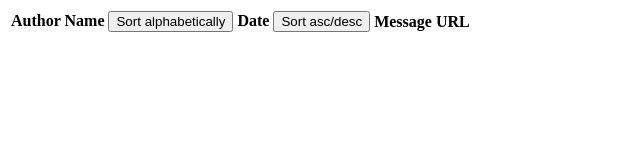
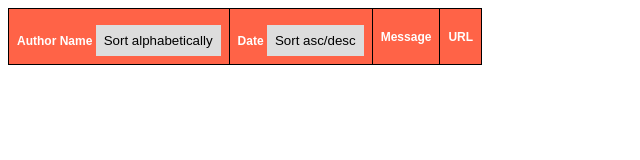
Before and after one commit to MandSolo/sorted-data-table, a plain HTML site: page index.html in a window 1280 px wide. Shown: the whole page, without its empty margins (0-640 px from the left). Drawn offline with Linux system fonts and the light colour scheme; no server answers.

Commit message:
style: add styles

```diff
--- a/index.html
+++ b/index.html
@@ -11,7 +11,7 @@
 
   <body>
     <div class="container">
-      <table id="table">
+      <table id="commits">
         <thead>
           <tr>
             <th>
--- a/scripts/main.js
+++ b/scripts/main.js
@@ -34,7 +34,7 @@ function sortTable(n) {
     dir,
     switchcount = 0;
 
-  table = document.getElementById("table");
+  table = document.getElementById("commits");
 
   switching = true;
 
--- a/styles/style.css
+++ b/styles/style.css
@@ -0,0 +1,52 @@
+#commits {
+  font-family: Arial, Helvetica, sans-serif;
+  border-collapse: collapse;
+  font-size: 12px;
+}
+
+#commits td,
+#commits th {
+  border: 1px solid #000;
+  padding: 8px;
+}
+
+/* hide url column on small screen sizes */
+#commits tr th:last-child,
+#commits tr td:last-child {
+  display: none;
+}
+
+/* display url column on desktop */
+@media screen and (min-width: 769px) {
+  #commits tr th:last-child,
+  #commits tr td:last-child {
+    display: table-cell;
+  }
+}
+
+#commits tr:nth-child(even) {
+  background-color: #eee;
+}
+
+#commits tr:hover {
+  background-color: lemonchiffon;
+}
+
+#commits th {
+  padding: 8px;
+  background-color: tomato;
+  color: #fff;
+}
+
+#commits th button {
+  cursor: pointer;
+  padding: 8px;
+  background-color: #ddd;
+  border: none;
+  margin-top: 8px;
+}
+
+#commits th button:hover {
+  background-color: #000;
+  color: #fff;
+}
```
